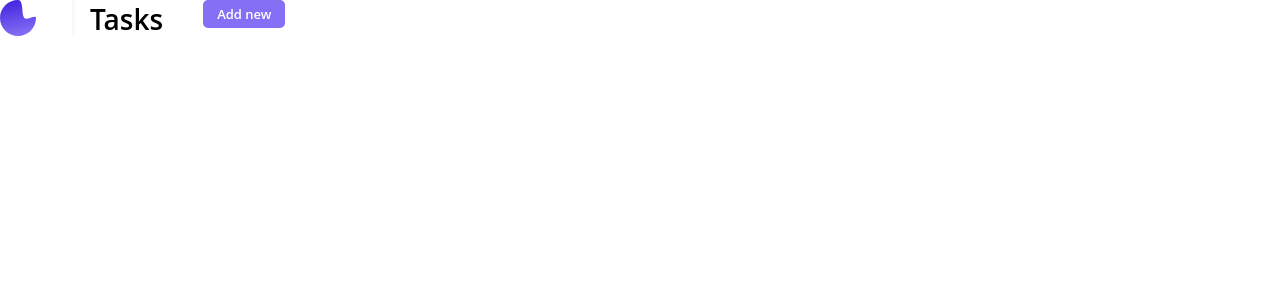
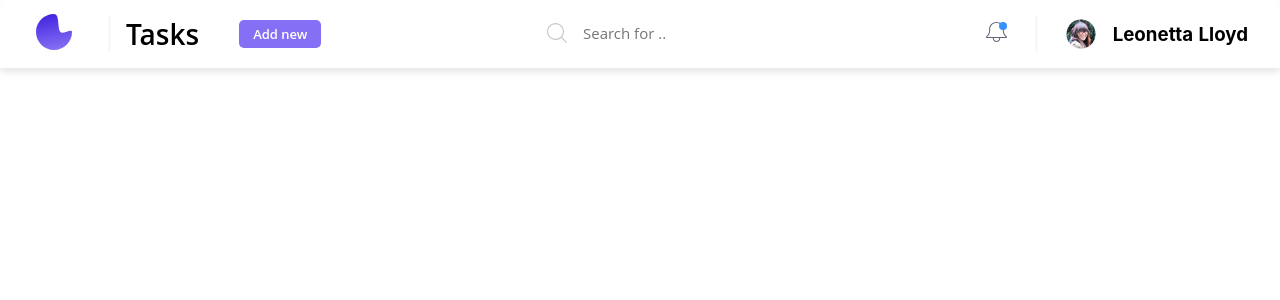
Before and after one commit to kvitkina/jungaroo, a Nuxt app: page / in a window 1280 px wide. Shown: the top 300 px of the page. Built offline with nearby package versions, Linux system fonts and the light colour scheme.

Commit message:
накидать структуру

```diff
--- /dev/null
+++ b/components/Bell.vue
@@ -0,0 +1,41 @@
+.<template>
+  <div class="bell">
+    <button type="button" class="bell__button">
+      <img class="bell__image" src="@/assets/images/bell.svg" />
+    </button>
+  </div>
+</template>
+
+<script></script>
+
+<style scoped>
+.bell {
+  position: relative;
+}
+
+.bell__button {
+  outline: none;
+  border: 0;
+  padding: 0;
+  text-align: right;
+  cursor: pointer;
+  background: transparent;
+}
+
+.bell__image {
+}
+
+.bell::after {
+  position: absolute;
+  right: 0;
+  top: 0;
+  width: 8px;
+  height: 8px;
+  border-radius: 50%;
+  background-color: #3591fb;
+  content: "";
+}
+
+.bell__image_enable {
+}
+</style>
--- a/components/Header.vue
+++ b/components/Header.vue
@@ -1,19 +1,29 @@
 <template>
   <header class="header">
-    <Logo></Logo>
+    <logo></logo>
     <div class="header__line header__line_pos_left header__line_theme_light"></div>
     <h1 class="header__title">Tasks</h1>
-    <Navigation></Navigation>
+    <navigation></navigation>
+    <SearchForm></SearchForm>
+    <bell></bell>
+    <div class="header__line header__line_pos_right header__line_theme_light"></div>
+    <user></user>
   </header>
 </template>
 
 <script>
 import Logo from "@/components/Logo.vue";
 import Navigation from "@/components/Navigation.vue";
+import SearchForm from "@/components/SearchForm.vue";
+import Bell from "@/components/Bell.vue";
+import User from "@/components/User.vue";
 export default {
   components: {
     Logo: Logo,
-    Navigation: Navigation
+    Navigation: Navigation,
+    SearchForm: SearchForm,
+    Bell,
+    User
   }
 };
 </script>
@@ -21,6 +31,13 @@ export default {
 <style scoped>
 .header {
   display: flex;
+  width: 100%;
+  padding: 0 32px 0 36px;
+  height: 68px;
+  align-items: center;
+  background: #ffffff;
+  box-shadow: 0px 4px 7px rgba(0, 0, 0, 0.1);
+  border-radius: 8px 8px 0px 0px;
 }
 
 .header__line {
@@ -31,6 +48,7 @@ export default {
   margin: 0 15px 0 36px;
 }
 .header__line_pos_right {
+  margin: 0 28px;
 }
 
 .header__line_theme_light {
--- a/components/HeaderButton.vue
+++ b/components/HeaderButton.vue
@@ -1,5 +1,5 @@
 <template>
-  <button class="header-button header-button_theme_light">
+  <button type="button" class="header-button header-button_theme_light">
     <slot></slot>
   </button>
 </template>
--- a/components/Navigation.vue
+++ b/components/Navigation.vue
@@ -21,6 +21,7 @@ export default {
 <style scoped>
 .navigation {
 }
+
 .navigation__items {
   list-style: none;
   display: flex;
--- /dev/null
+++ b/components/SearchForm.vue
@@ -0,0 +1,67 @@
+<template>
+  <div class="searchform">
+    <button type="button" class="searchform__button">
+      <img class="searchform__image" src="@/assets/images/shape.svg" />
+    </button>
+    <form action class="searchform__form" name="search-form">
+      <fieldset class="searchform__search">
+        <input type="text" class="searchform__item" name="search-item" placeholder="Search for .." />
+      </fieldset>
+    </form>
+  </div>
+</template>
+
+<script>
+import HeaderButton from "@/components/HeaderButton.vue";
+
+export default {
+  components: {
+    HeaderButton: HeaderButton
+  }
+};
+</script>
+
+<style scoped>
+.searchform {
+  margin: 0 auto;
+  display: flex;
+  align-items: center;
+}
+
+.searchform__image {
+}
+
+.searchform__form {
+  margin-left: 16px;
+}
+
+.searchform__search {
+  outline: none;
+  border: 0;
+  display: flex;
+  align-items: center;
+  padding: 0;
+}
+
+.searchform__item {
+  outline: none;
+  border: 0;
+  padding: 0;
+}
+
+.searchform__item::placeholder {
+  font-family: Open Sans;
+  font-style: normal;
+  font-weight: normal;
+  font-size: 15px;
+  line-height: 20px;
+}
+
+.searchform__button {
+  outline: none;
+  border: 0;
+  padding: 0;
+  cursor: pointer;
+  background: transparent;
+}
+</style>
--- /dev/null
+++ b/components/User.vue
@@ -0,0 +1,21 @@
+<template>
+  <div class="user">
+    <img class="user__image" src="@/assets/images/oval.png" />
+    <h3 class="user__name">Leonetta Lloyd</h3>
+  </div>
+</template>
+
+<script></script>
+
+<style scoped>
+.user {
+  display: flex;
+  align-items: center;
+}
+.user__image {
+  margin-right: 16px;
+}
+.user__name {
+  margin: 0;
+}
+</style>
```
Also changed, not shown: components/SearchFor.vue (deleted, +0 -10 lines), assets/images/bell.svg (added), assets/images/oval.png (added).
